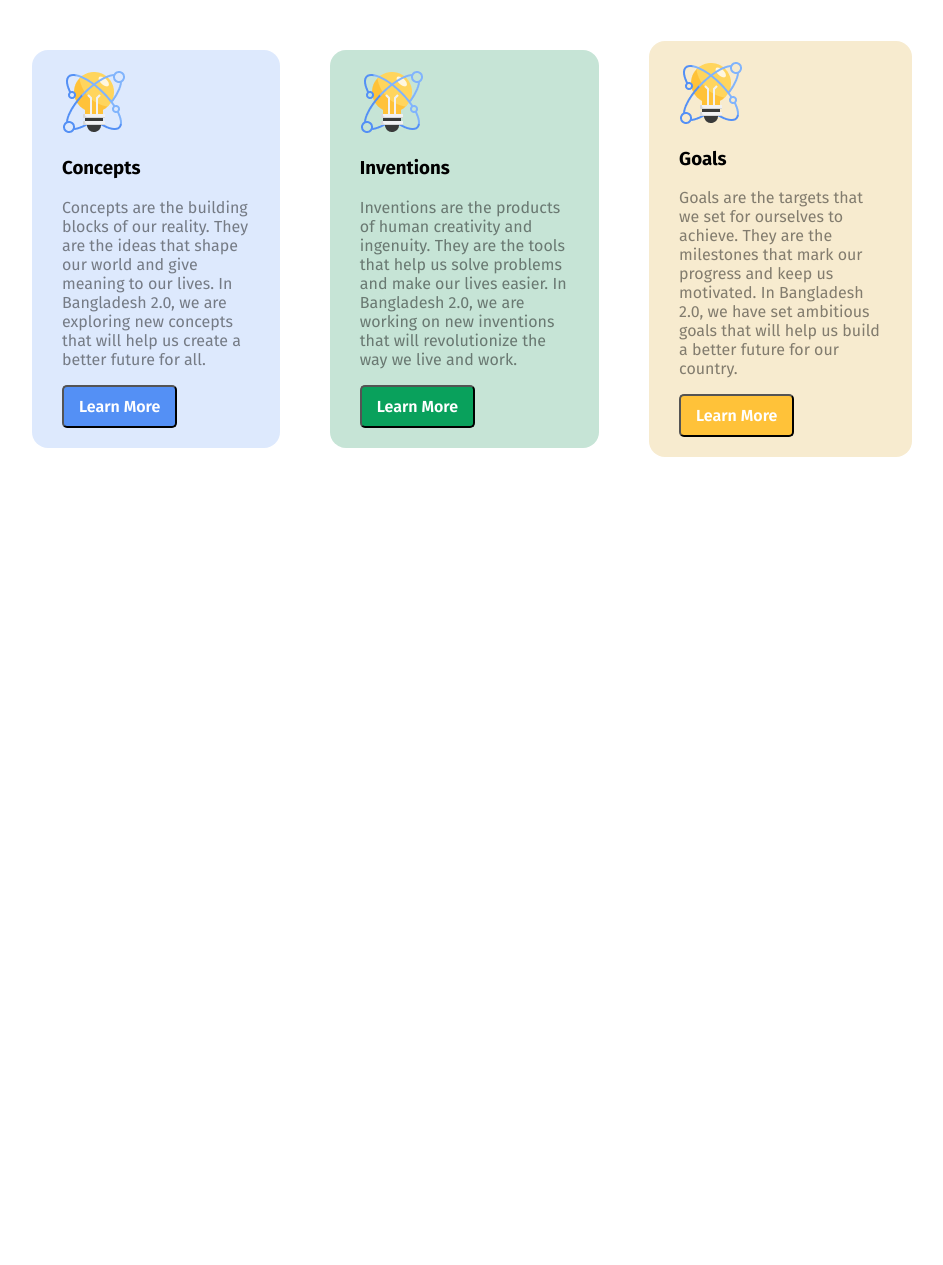
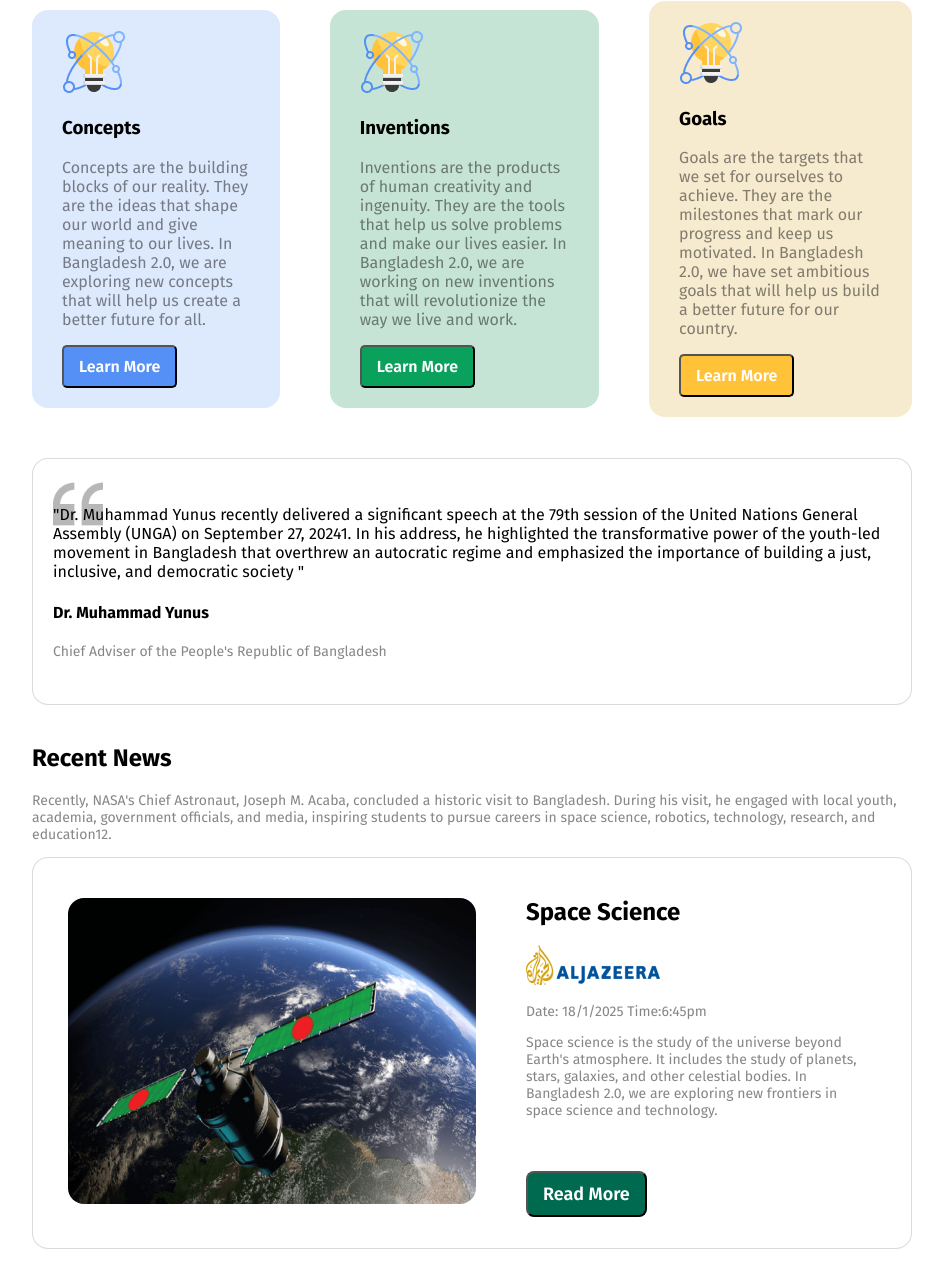
Before and after one commit to rakibahmad007/Assignment1_Programming-Hero, a plain HTML site: page index.html in a window 1280 px wide. Shown: the part 647-1912 px from the top of the page, without its empty margins (168-1111 px from the left). Before the commit the page ends 1166 px from the top, so only its background shows below. Drawn offline with Linux system fonts and the light colour scheme; a web font is replaced by a local one.

Commit message:
Recent News

```diff
--- a/index.html
+++ b/index.html
@@ -40,7 +40,6 @@
     <section class="vision">
         <h2>The Vision of Future</h2>
         <p>The vision for Bangladesh 2.0 in technology is to build a digital economy and knowledge-based society. The government's goal is to use technology to improve services, increase transparency, and empower citizens.</p>
-
         <div class="vision-cards">
             <div class="vision-card1">
                 <img src="./assets/card-icon.png" alt="card-image">
@@ -63,5 +62,81 @@
 
         </div>
     </section>
+    <br>
+    <section class="quote">
+
+        <div class="quote-yunus">
+            <div class="quote-text">
+                <p>"Dr. Muhammad Yunus recently delivered a significant speech at the 79th session of the United Nations General Assembly (UNGA) on September 27, 20241. In his address, he highlighted the transformative power of the youth-led movement in Bangladesh that overthrew an autocratic regime and emphasized the importance of building a just, inclusive, and democratic society "</p>
+
+                <h4>Dr. Muhammad Yunus</h4>
+                <p id="chief">Chief Adviser of the People's Republic of Bangladesh</p>
+            </div>
+
+        </div>
+
+    </section>
+    <br>
+    <section class="recent-news">
+        <h1>Recent News</h1>
+        <p style="color: rgba(14, 14, 14, 0.5);
+        font-family: Fira Sans;
+        font-size: 14px;
+        font-weight: 400;
+        text-align: left;">Recently, NASA's Chief Astronaut, Joseph M. Acaba, concluded a historic visit to Bangladesh. During his visit, he engaged with local youth, academia, government officials, and media, inspiring students to pursue careers in space science, robotics, technology, research, and education12.</p>
+        <div class="news-cards">
+            <div class="news-child">
+                <div class="child-1">
+                    <img src="./assets/satelite.png" alt="">
+                </div>
+                <div class="child-2">
+                    <h2>Space Science</h3>
+                    <img src="./assets/al-jazeera.png" alt="">
+                    <p id="child">Date: 18/1/2025 Time:6:45pm </p>
+                    <p id="child">Space science is the study of the universe beyond Earth's atmosphere. It includes the study of planets, stars, galaxies, and other celestial bodies. In Bangladesh 2.0, we are exploring new frontiers in space science and technology.</p>
+                    <br>
+                    <br>
+
+
+                    <button id="child-button">Read More</button>
+                </div>
+            </div>
+
+        </div>
+        <br>
+        <div class="news-cards">
+            <div class="news-child">
+
+                <div class="child-2">
+                    <h2>Robotics</h3>
+                    <img src="./assets/al-jazeera.png" alt="">
+                    <p id="child">Date: 18/1/2025 Time:6:45pm </p>
+                    <p id="child">Robotics is the branch of technology that deals with the design, construction, operation, and application of robots. In Bangladesh 2.0, we are developing new robotics technologies that will revolutionize the way we live and work.</p>
+                    <br>
+                    <br>
+
+
+                    <button id="child-button">Read More</button>
+                </div>
+                <div class="child-1">
+                    <img src="./assets/satelite.png" alt="">
+                </div>
+            </div>
+
+        </div>
+    </section>
 </body>
 </html>
+<!--
+////<div class="news-card-child">
+    <img src="./assets/satelite.png" alt="news-image">
+    <h3>Space Science</h3>
+    <p>Space science is the study of the universe beyond Earth's atmosphere. It includes the study of planets, stars, galaxies, and other celestial bodies. In Bangladesh 2.0, we are exploring new frontiers in space science and technology.</p>
+    <button id="news-button1">Learn More</button>
+</div>
+<div class="news-card-child">
+    <img src="./assets/satelite.png" alt="news-image">
+    <h3>Robotics</hh3>
+    <p>Robotics is the branch of technology that deals with the design, construction, operation, and application of robots. In Bangladesh 2.0, we are developing new robotics technologies that will revolutionize the way we live and work.</p>
+    <button id="news-button2">Learn More</button>
+</div> -->
--- a/style.css
+++ b/style.css
@@ -124,7 +124,8 @@ body{
     justify-content: space-between;
     align-items: center;
     gap: 50px;
-    padding: 50px 0px;
+    padding: 10px 0px;
+
 }
 
 .vision-card1{
@@ -216,3 +217,77 @@ body{
     background-color: rgb(247, 235, 207);
     transition: all 0.5s ease;
 }
+
+
+.quote-yunus{
+    background-image: url("./assets/quote-bg.png");
+    background-color:rgb(255, 255, 255);
+    background-position:20px 20px;
+    background-repeat:no-repeat;
+    position: relative;
+    box-sizing: border-box;
+    border: 1px solid rgba(14, 14, 14, 0.15);
+    border-radius: 16px;
+    background-size:50px 50px;
+    padding: 30px 20px;
+
+}
+
+.quote-text #chief{
+    color: rgba(14, 14, 14, 0.5);
+    font-family: Fira Sans;
+    font-size: 14px;
+    font-weight: 400;
+    text-align: left;
+
+}
+
+.news-cards{
+    padding: 30px 20px;
+    background-color: white;
+    box-sizing: border-box;
+    border: 1px solid rgba(14, 14, 14, 0.15);
+    border-radius: 16px;
+}
+.news-child{
+    display: flex;
+    flex-direction: row;
+    justify-content: space-between;
+    align-items: stretch;
+    gap: 50px;
+    padding: 10px 15px;
+}
+
+.child-2{
+    margin: -20px 0px;
+
+}
+.child-1 img{
+    border-radius: 16px
+}
+
+#child-button{
+    border-radius: 8px;
+    background: rgb(0, 106, 80);
+    color: rgb(255, 255, 255);
+    font-family: Fira Sans;
+    font-size: 18px;
+    font-weight: 600;
+    line-height: 22px;
+    letter-spacing: 0%;
+    text-align: left;
+    padding: 10px 15px;
+}
+
+#child-button:hover{
+    background-color: rgb(191, 63, 63);
+    transition: all 0.5s ease;
+}
+
+#child{
+    color: rgba(14, 14, 14, 0.5);
+    font-family: Fira Sans;
+    font-size: 14px;
+    font-weight: 400;
+    text-align: left;
+}
```
